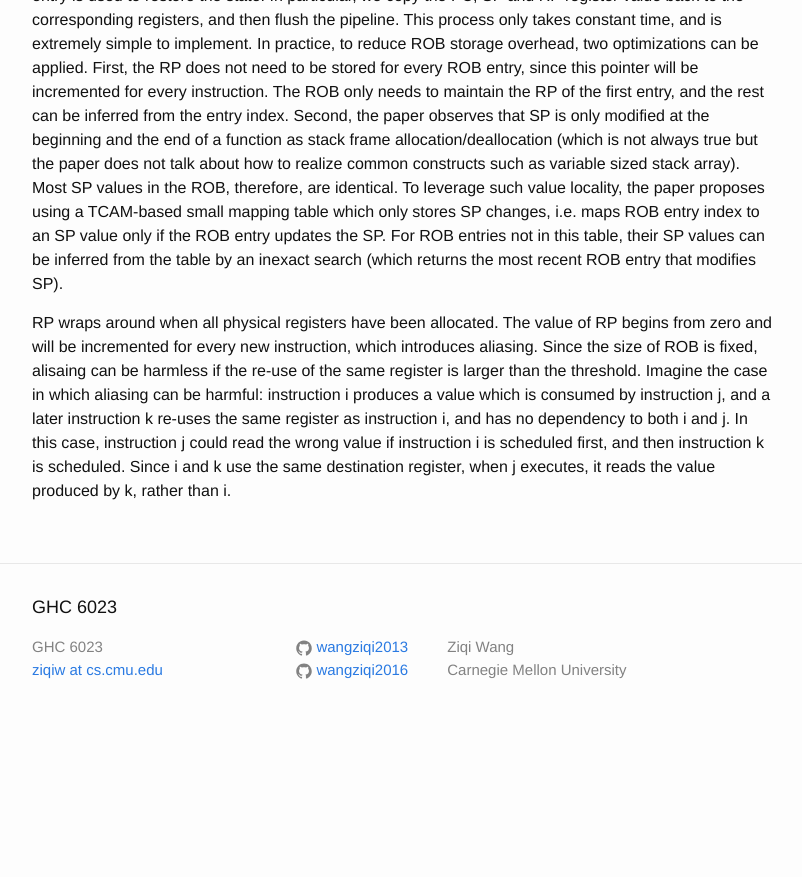
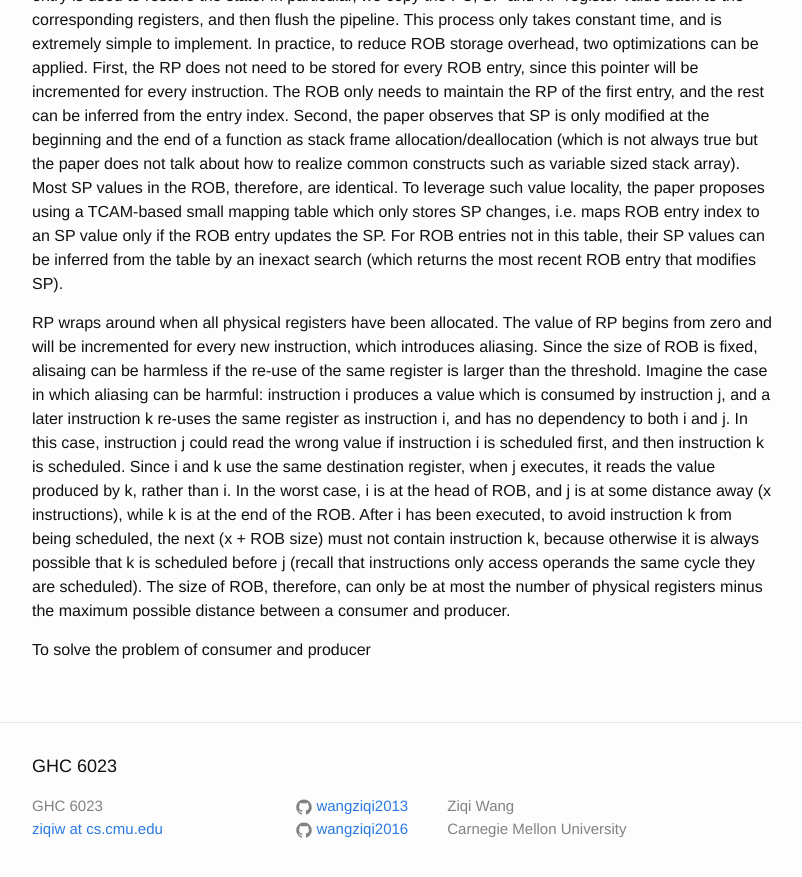
Before and after one commit to wangziqi2013/wangziqi2013.github.io, a Jekyll site: the page built from _posts/2019-08-15-straight.markdown, in a window 1280 px wide and 900 px high, scrolled down 2406 px. Shown: the top 877 px of the window, without its empty margins (238-1040 px from the left). Built offline with Jekyll 4.4.1, drawn with Linux system fonts in a browser that asks for light colours; our own code applies the rules of GitHub Pages for plain Markdown files; before the commit the page ends 3147 px from its top, so only the background shows below that.

Commit message:
Finish example

```diff
--- a/_posts/2019-08-15-straight.markdown
+++ b/_posts/2019-08-15-straight.markdown
@@ -112,4 +112,10 @@ re-use of the same register is larger than the threshold. Imagine the case in wh
 a value which is consumed by instruction j, and a later instruction k re-uses the same register as instruction i, and has no
 dependency to both i and j. In this case, instruction j could read the wrong value if instruction i is scheduled first,
 and then instruction k is scheduled. Since i and k use the same destination register, when j executes, it reads the
-value produced by k, rather than i.
+value produced by k, rather than i. In the worst case, i is at the head of ROB, and j is at some distance away (x instructions),
+while k is at the end of the ROB. After i has been executed, to avoid instruction k from being scheduled, the next
+(x + ROB size) must not contain instruction k, because otherwise it is always possible that k is scheduled before j
+(recall that instructions only access operands the same cycle they are scheduled). The size of ROB, therefore, can only
+be at most the number of physical registers minus the maximum possible distance between a consumer and producer.
+
+To solve the problem of consumer and producer
```
